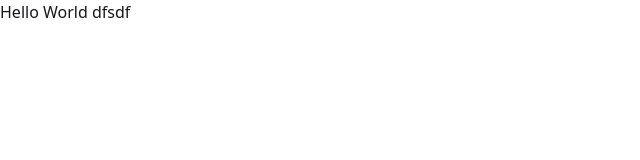
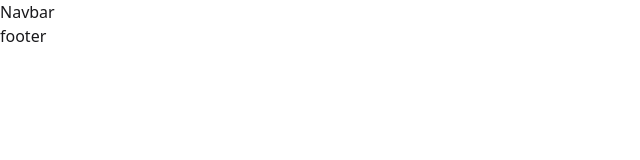
Before and after one commit to mjh-shikder/A-08-mjh.io_Website, a React (Vite) app: page / in a window 1280 px wide. Shown: the top 160 px of the page, without its empty margins (0-640 px from the left). Built offline with nearby package versions, Linux system fonts and the light colour scheme.

Commit message:
error page added

```diff
--- a/src/Routes/Routes.jsx
+++ b/src/Routes/Routes.jsx
@@ -1,8 +1,11 @@
 import { createBrowserRouter } from "react-router";
+import Root from "../pages/Root";
+import ErrorPage from "../pages/Error/ErrorPage";
 
 export const router = createBrowserRouter([
   {
     path: "/",
-    element: <div>Hello World   dfsdf</div>,
+    Component: Root,
+    errorElement: <ErrorPage></ErrorPage>,
   },
 ]);
--- /dev/null
+++ b/src/pages/Error/ErrorPage.jsx
@@ -0,0 +1,11 @@
+import React from 'react';
+
+const ErrorPage = () => {
+    return (
+        <div>
+            <h2 className='text-4xl text-center mt-60'>Page not found 😘</h2>
+        </div>
+    );
+};
+
+export default ErrorPage;
--- /dev/null
+++ b/src/pages/Root.jsx
@@ -0,0 +1,16 @@
+import React from 'react';
+import Navbar from '../components/Navbar';
+import { Outlet } from 'react-router';
+import Footer from '../components/Footer';
+
+const Root = () => {
+    return (
+        <div>
+            <Navbar></Navbar>
+            <Outlet></Outlet>
+            <Footer></Footer>
+        </div>
+    );
+};
+
+export default Root;
```
